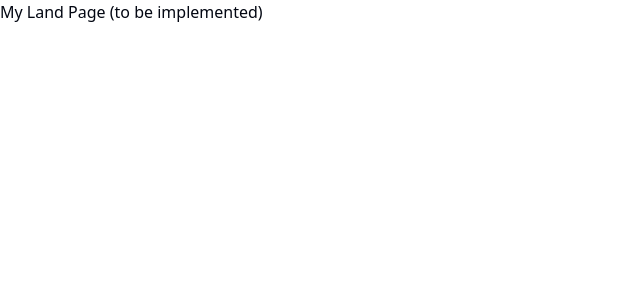
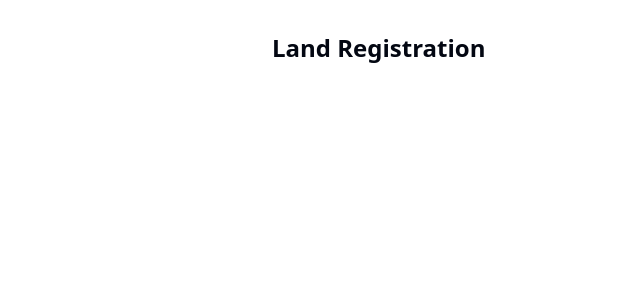
Before and after one commit to Livia-11/Rwanda-Land-UI, a Vue app: page /my-land in a window 1280 px wide. Shown: the top 300 px of the page, without its empty margins (0-640 px from the left). Built offline with nearby package versions, Linux system fonts and the light colour scheme.

Commit message:
UI layout

```diff
--- a/src/pages/MyLand.vue
+++ b/src/pages/MyLand.vue
@@ -1,5 +1,19 @@
 <template>
-  <div>My Land Page (to be implemented)</div>
+  <div class="max-w-3xl mx-auto py-8 px-4">
+    <h1 class="text-2xl font-bold mb-6">Land Registration</h1>
+    <!-- Land registration form will go here -->
+    <div class="mb-8">
+      <!-- Form placeholder -->
+    </div>
+    <!-- Step progress indicator -->
+    <div class="mb-8">
+      <!-- Stepper placeholder -->
+    </div>
+    <!-- List of submitted applications -->
+    <div>
+      <!-- Table/List placeholder -->
+    </div>
+  </div>
 </template>
 
 <script setup lang="ts">
--- a/src/pages/Transfers.vue
+++ b/src/pages/Transfers.vue
@@ -1,5 +1,15 @@
 <template>
-  <div>Transfers Page (to be implemented)</div>
+  <div class="max-w-3xl mx-auto py-8 px-4">
+    <h1 class="text-2xl font-bold mb-6">Land Transfer</h1>
+    <!-- Land transfer form will go here -->
+    <div class="mb-8">
+      <!-- Form placeholder -->
+    </div>
+    <!-- List of transfers -->
+    <div>
+      <!-- Table/List placeholder -->
+    </div>
+  </div>
 </template>
 
 <script setup lang="ts">
```
